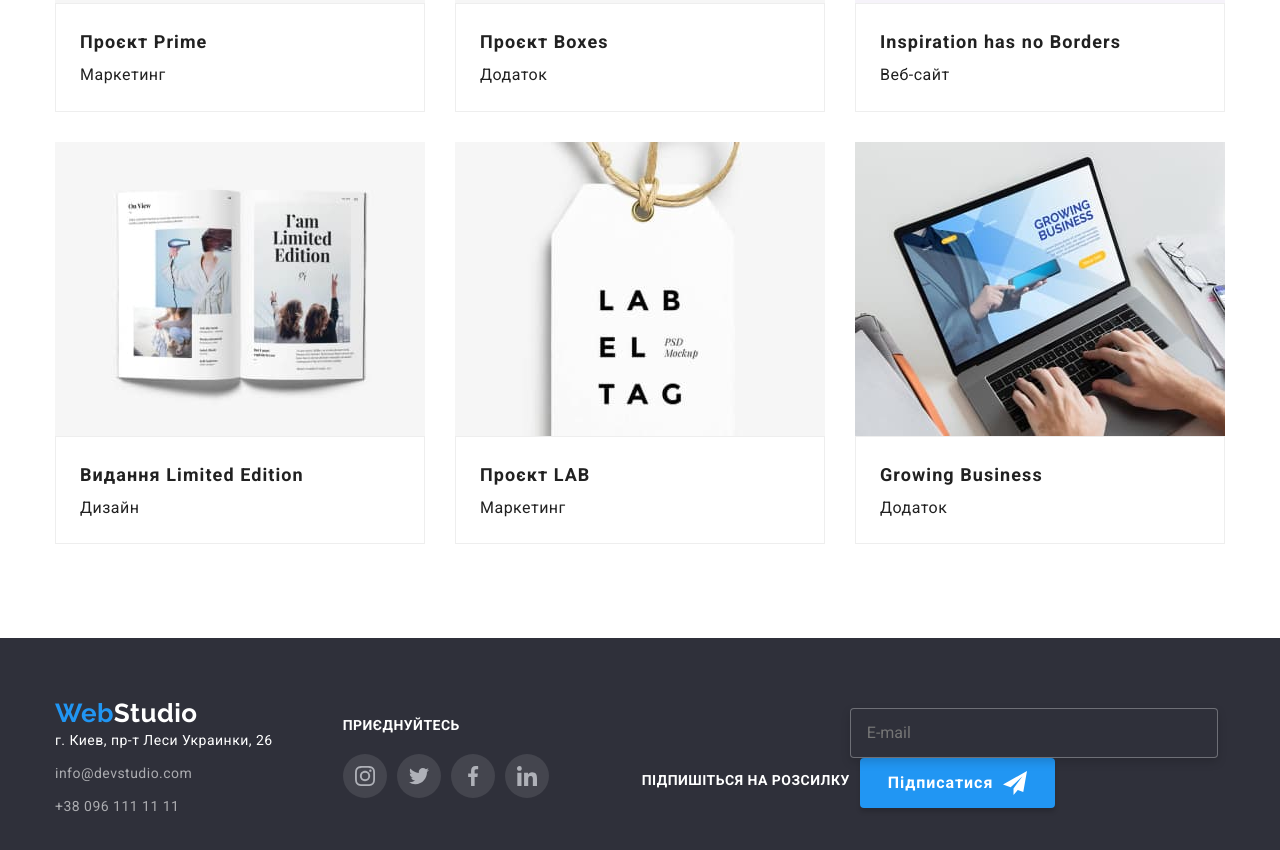
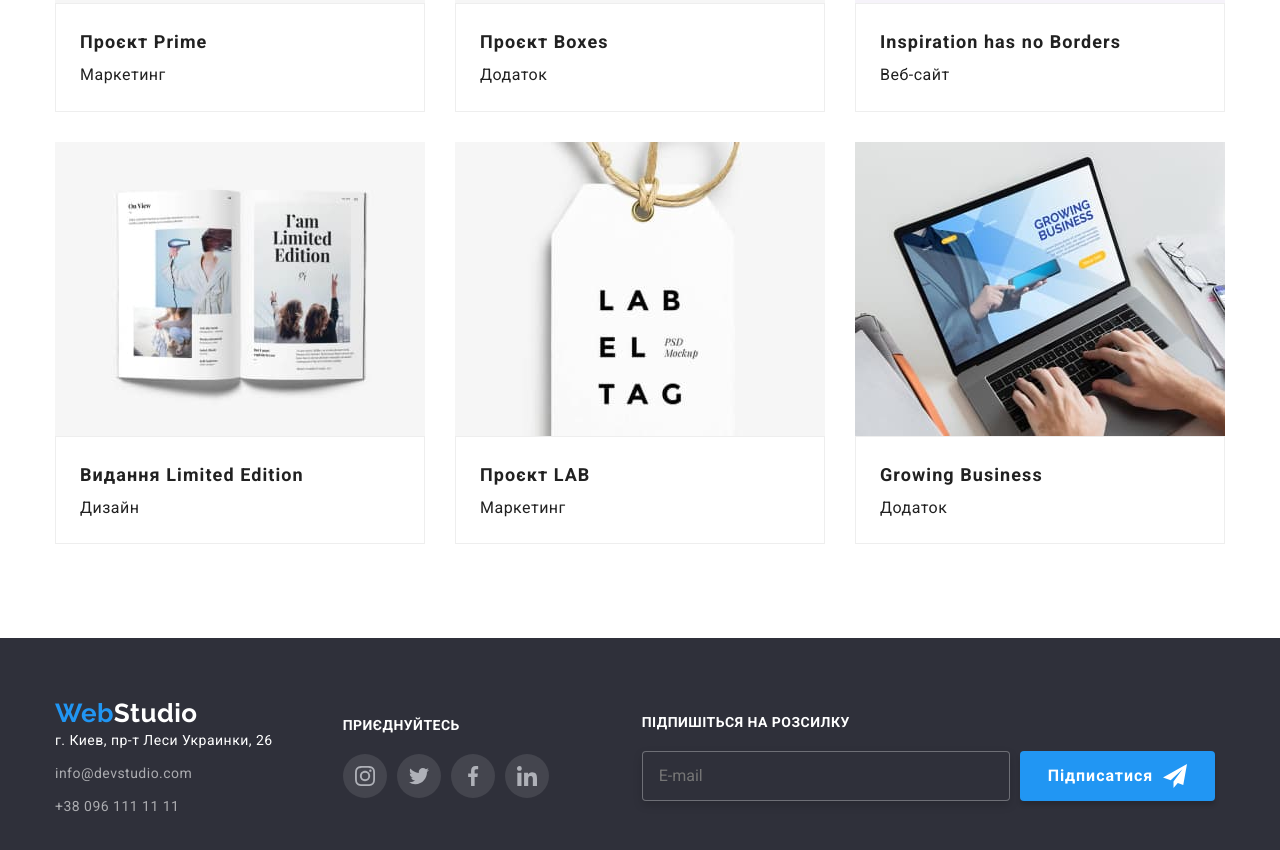
Before and after one commit to mantr88/goit-markup-hw-07, a plain HTML site: page portfolio.html in a window 1280 px wide. Shown: the part 986-1836 px from the top of the page. Drawn offline with nearby package versions, Linux system fonts and the light colour scheme.

Commit message:
Fixed subscribe form exactly

```diff
--- a/sass/components/_subscribe-form.scss
+++ b/sass/components/_subscribe-form.scss
@@ -1,7 +1,4 @@
 .subscribe {
-    display: flex;
-    align-items: end;
-
     margin-left: 93px;
 }
 
@@ -12,6 +9,11 @@
     font-size: 14px;
     line-height: 1.14;
     text-transform: uppercase;
+}
+
+.subscribe__box {
+    display: flex;
+    align-items: center;
 }
 
 .subscribe__lable {
@@ -34,7 +36,6 @@
 .subscribe__button {
     padding: 10px 28px;
     margin-left: 10px;
-    height: auto;
 
     display: flex;
     align-items: center;
```
Also changed, not shown: index.html (+4 -2 lines), css/main.css, css/main.min.css, 2 other files.
